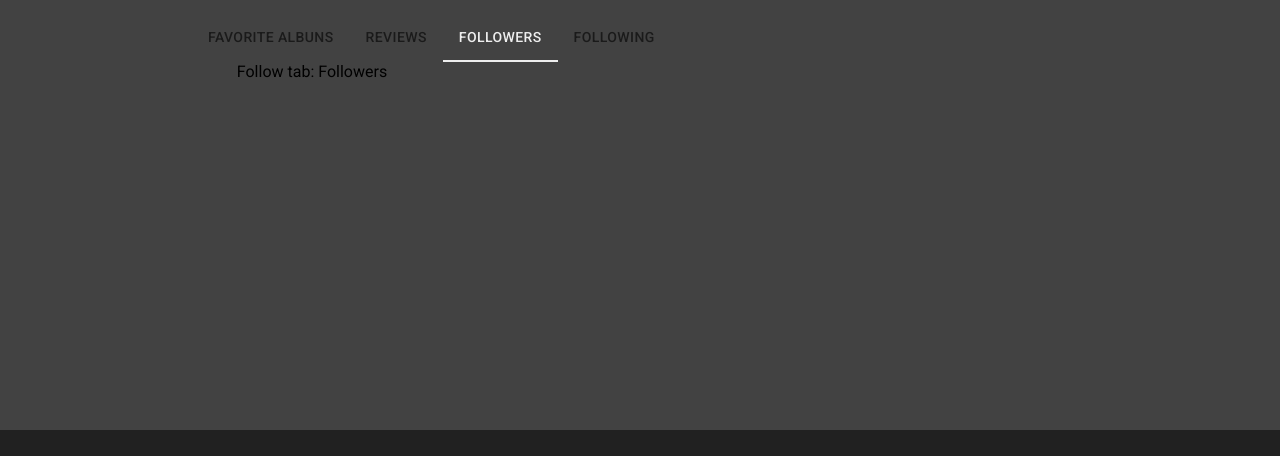
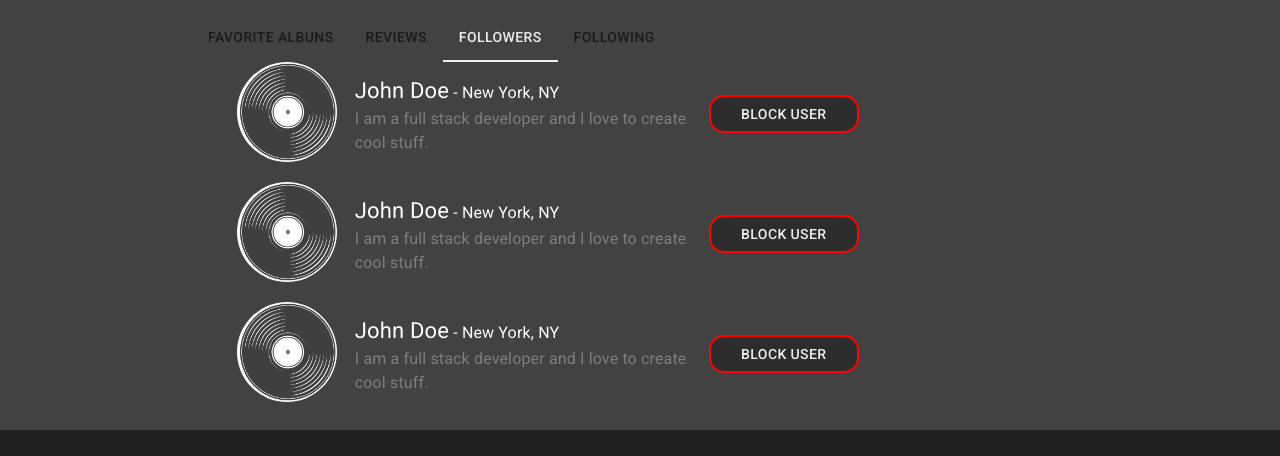
Before and after one commit to cabral2/spotybox-front, a Next.js app: page /profile in a window 1280 px wide. Both pictures are taken after a click on the tab "FOLLOWERS". Shown: the part 282-738 px from the top of the page. Built offline with nearby package versions, Linux system fonts and the light colour scheme; a web font is replaced by a local one.

Commit message:
Following/followers tab

```diff
--- a/src/components/FollowTab/index.jsx
+++ b/src/components/FollowTab/index.jsx
@@ -1,3 +1,57 @@
+import { makeStyles } from '@mui/styles';
+import UserCard from "../user-card";
+
+const useStyles = makeStyles({
+  favoriteContainer: {
+    display: 'flex',
+    flexDirection: 'column',
+    alignItems: 'flex-start',
+    justifyContent: 'flex-start',
+    gap: '1rem',
+  }
+});
+
 export default function FollowTab({ type }) {
-  return <>Follow tab: {type}</>;
+  const classes = useStyles();
+  const isTypeFollowers = type === 'Followers';
+  const isTypeFollowing = type === 'Following';
+
+  const usersFollow = [
+    {
+      name: 'John Doe',
+      location: 'New York, NY',
+      description: 'I am a full stack developer and I love to create cool stuff.',
+      unfollow: isTypeFollowing,
+      blockUser: isTypeFollowers,
+    },
+    {
+      name: 'John Doe',
+      location: 'New York, NY',
+      description: 'I am a full stack developer and I love to create cool stuff.',
+      unfollow: isTypeFollowing,
+      blockUser: isTypeFollowers,
+    },
+    {
+      name: 'John Doe',
+      location: 'New York, NY',
+      description: 'I am a full stack developer and I love to create cool stuff.',
+      unfollow: isTypeFollowing,
+      blockUser: isTypeFollowers,
+    },
+  ]
+
+  return (
+    <div className={classes.favoriteContainer}>
+      {usersFollow.map((user, index) => (
+        <UserCard
+          key={index}
+          name={user.name}
+          location={user.location}
+          description={user.description}
+          unfollow={user.unfollow}
+          blockUser={user.blockUser}
+        />
+      ))}
+    </div>
+  );
 }
```
